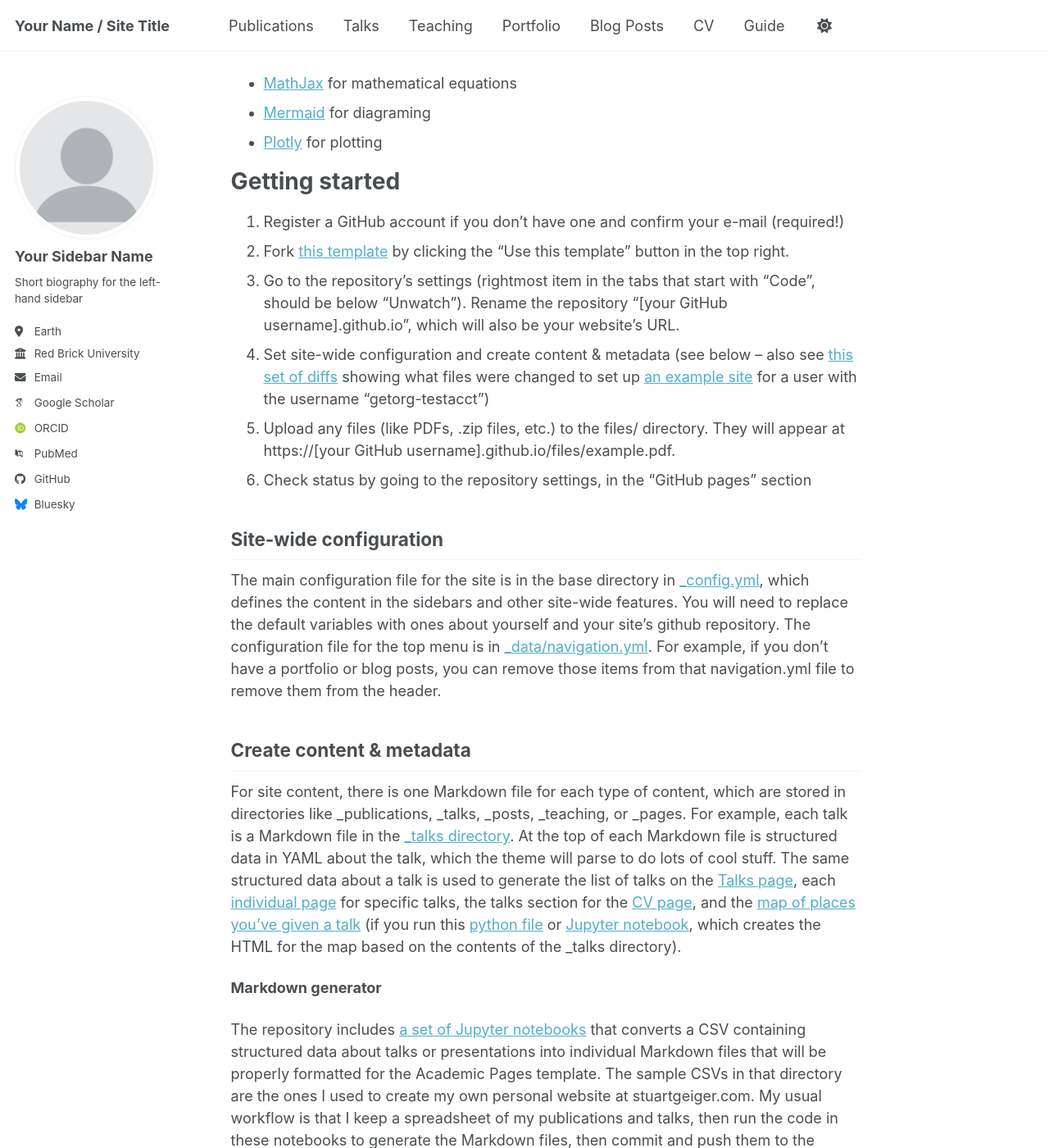
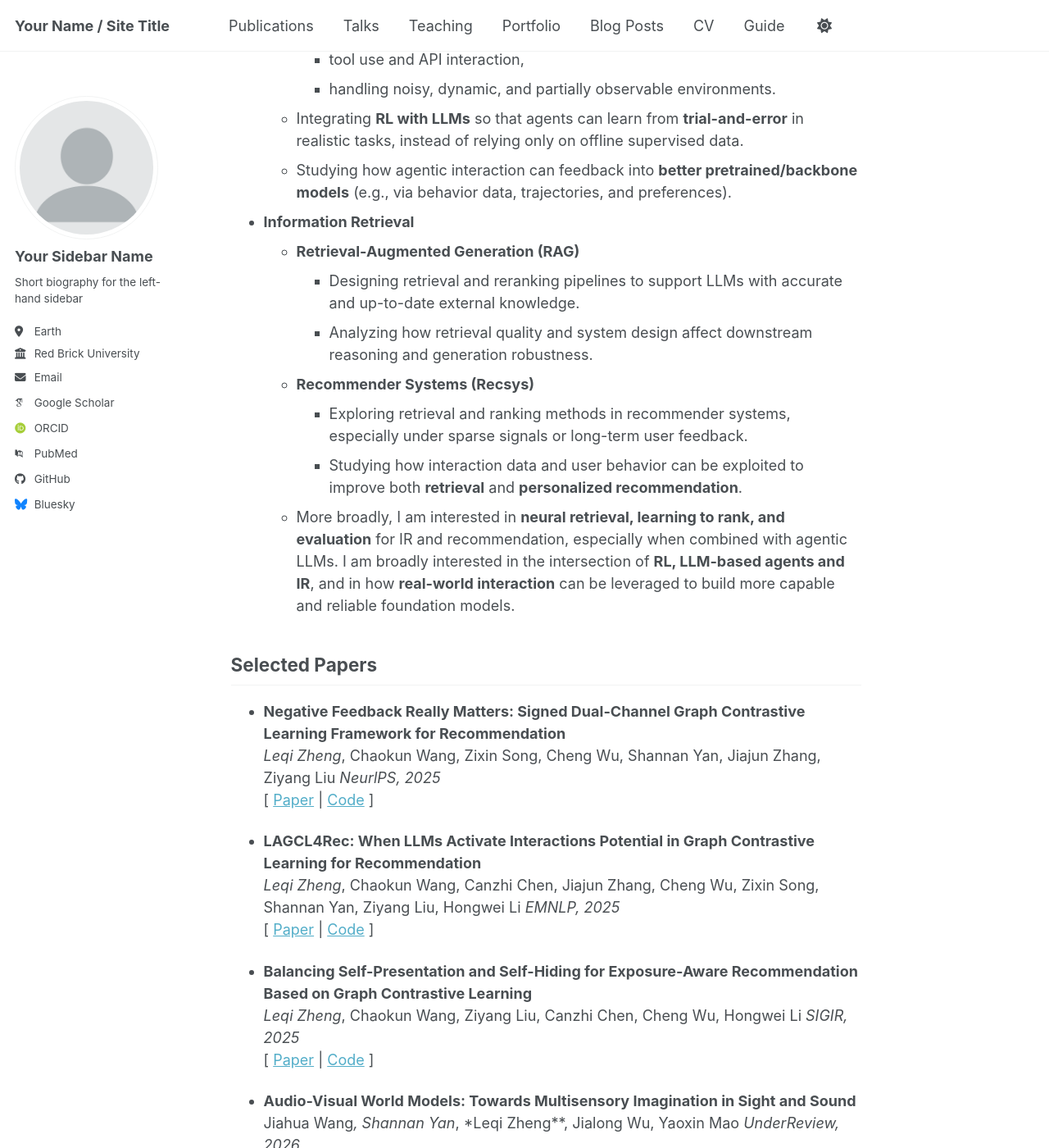
Before and after one commit to LQgdwind/LQgdwind.github.io, a Jekyll site: the page built from _pages/about.md, in a window 1280 px wide and 1400 px high, scrolled down 684 px. Shown: the whole window at 82% size. Built offline with Jekyll 4.4.1, drawn with Linux system fonts in a browser that asks for light colours; some web fonts are replaced; a script bundle is joined from its source files by our own code; library files that are not in the unit come from our copies; some of the changed text lies outside the part shown.

Commit message:
Revise 'About' section with personal details and research
Updated the 'About' section with personal research interests and experiences. Added details on research topics, selected papers, and honors.

```diff
--- a/_pages/about.md
+++ b/_pages/about.md
@@ -7,47 +7,81 @@
   - /about.html
 ---
 
+About me
+------
 
-A data-driven personal website
-======
-Like many other Jekyll-based GitHub Pages templates, Academic Pages makes you separate the website's content from its form. The content & metadata of your website are in structured Markdown files, while various other files constitute the theme, specifying how to transform that content & metadata into HTML pages. You keep these various Markdown (.md), YAML (.yml), HTML, and CSS files in a public GitHub repository. Each time you commit and push an update to the repository, the [GitHub pages](https://pages.github.com/) service creates static HTML pages based on these files, which are hosted on GitHub's servers free of charge.
+I am a second-year master student at Tsinghua University. My research mainly lies in **LLMs, Agentic Reinforcement Learning (Agentic RL)** and **Information Retrieval (IR)**, with a recent emphasis on **Web Agents**.
+A core motivation of my work is to use **interaction with real environments** to **improve the base competence of models**—such as their planning ability, robustness, and generalization, rather than only optimizing for narrow, static benchmarks.
 
-Many of the features of dynamic content management systems (like Wordpress) can be achieved in this fashion, using a fraction of the computational resources and with far less vulnerability to hacking and DDoSing. You can also modify the theme to your heart's content without touching the content of your site. If you get to a point where you've broken something in Jekyll/HTML/CSS beyond repair, your Markdown files describing your talks, publications, etc. are safe. You can rollback the changes or even delete the repository and start over - just be sure to save the Markdown files! You can also write scripts that process the structured data on the site, such as [this one](https://github.com/academicpages/academicpages.github.io/blob/master/talkmap.ipynb) that analyzes metadata in pages about talks to display [a map of every location you've given a talk](https://academicpages.github.io/talkmap.html).
+Research Interests
+------
+My current and past research topics include:
+- **LLMs & Agentic Reinforcement Learning**
+  - Building **web agents** that autonomously browse, understand, and operate complex websites to complete long-horizon tasks.
+  - Using web interaction as a **training ground to enhance the “base schema” / fundamental capabilities** of models, such as:
+    - strategic planning and task decomposition,
+    - tool use and API interaction,
+    - handling noisy, dynamic, and partially observable environments.
+  - Integrating **RL with LLMs** so that agents can learn from **trial-and-error** in realistic tasks, instead of relying only on offline supervised data.
+  - Studying how agentic interaction can feedback into **better pretrained/backbone models** (e.g., via behavior data, trajectories, and preferences).
+- **Information Retrieval**
+  - **Retrieval-Augmented Generation (RAG)**
+    - Designing retrieval and reranking pipelines to support LLMs with accurate and up-to-date external knowledge.
+    - Analyzing how retrieval quality and system design affect downstream reasoning and generation robustness.
+  - **Recommender Systems (Recsys)**
+    - Exploring retrieval and ranking methods in recommender systems, especially under sparse signals or long-term user feedback.
+    - Studying how interaction data and user behavior can be exploited to improve both **retrieval** and **personalized recommendation**.
+  - More broadly, I am interested in **neural retrieval, learning to rank, and evaluation** for IR and recommendation, especially when combined with agentic LLMs.
+I am broadly interested in the intersection of **RL, LLM-based agents and IR**, and in how **real-world interaction** can be leveraged to build more capable and reliable foundation models.
 
-For those users that need more advanced functionality, the template also supports the following popular tools:
-- [MathJax](https://www.mathjax.org/) for mathematical equations
-- [Mermaid](https://mermaid.js.org/) for diagraming
-- [Plotly](https://plotly.com/javascript/) for plotting
 
-Getting started
-======
-1. Register a GitHub account if you don't have one and confirm your e-mail (required!)
-1. Fork [this template](https://github.com/academicpages/academicpages.github.io) by clicking the "Use this template" button in the top right.
-1. Go to the repository's settings (rightmost item in the tabs that start with "Code", should be below "Unwatch"). Rename the repository "[your GitHub username].github.io", which will also be your website's URL.
-1. Set site-wide configuration and create content & metadata (see below -- also see [this set of diffs](https://archive.is/3TPas) showing what files were changed to set up [an example site](https://getorg-testacct.github.io) for a user with the username "getorg-testacct")
-1. Upload any files (like PDFs, .zip files, etc.) to the files/ directory. They will appear at https://[your GitHub username].github.io/files/example.pdf.
-1. Check status by going to the repository settings, in the "GitHub pages" section
+Selected Papers
+------
 
-Site-wide configuration
+- **Negative Feedback Really Matters: Signed Dual-Channel Graph Contrastive Learning Framework for Recommendation**
+  *Leqi Zheng*, Chaokun Wang, Zixin Song, Cheng Wu, Shannan Yan, Jiajun Zhang, Ziyang Liu
+  _NeurlPS, 2025_
+  \[ [Paper](#) | [Code](#) \]
+
+- **LAGCL4Rec: When LLMs Activate Interactions Potential in Graph Contrastive Learning for Recommendation**
+  *Leqi Zheng*, Chaokun Wang, Canzhi Chen, Jiajun Zhang, Cheng Wu, Zixin Song, Shannan Yan, Ziyang Liu, Hongwei Li
+  _EMNLP, 2025_
+  \[ [Paper](#) | [Code](#) \]
+
+- **Balancing Self-Presentation and Self-Hiding for Exposure-Aware Recommendation Based on Graph Contrastive Learning**
+  *Leqi Zheng*, Chaokun Wang, Ziyang Liu, Canzhi Chen, Cheng Wu, Hongwei Li
+  _SIGIR, 2025_
+  \[ [Paper](#) | [Code](#) \]
+
+- **Audio-Visual World Models: Towards Multisensory Imagination in Sight and Sound**
+  Jiahua Wang*, Shannan Yan*, *Leqi Zheng**, Jialong Wu, Yaoxin Mao
+  _UnderReview, 2026_
+  \[ [Paper](#) | [Code](#) \]
+
+- **What Should I Cite? A RAG Benchmark for Academic Citation Prediction**
+  *Leqi Zheng**, Jiajun Zhang*, Canzhi Chen*, Chaokun Wang, Hongwei Li, Yuying Li, Yaoxin Mao, Shannan Yan, Zixin Song, Zhiyuan Feng, Zhaolu Kang, Zirong Chen, Hang Zhang, Qiang Liu, Liang Wang and Ziyang Liu
+  _UnderReview, 2026_
+  \[ [Paper](#) | [Code](#) \]
+
+Honors and Awards
 ------
-The main configuration file for the site is in the base directory in [_config.yml](https://github.com/academicpages/academicpages.github.io/blob/master/_config.yml), which defines the content in the sidebars and other site-wide features. You will need to replace the default variables with ones about yourself and your site's github repository. The configuration file for the top menu is in [_data/navigation.yml](https://github.com/academicpages/academicpages.github.io/blob/master/_data/navigation.yml). For example, if you don't have a portfolio or blog posts, you can remove those items from that navigation.yml file to remove them from the header.
 
-Create content & metadata
+- **2024** Excellent Higher Education Graduate of Beijing Municipality
+- **2023** &nbsp; China National Scholarship
+- **2022** &nbsp; China National Scholarship
+
+Experience
 ------
-For site content, there is one Markdown file for each type of content, which are stored in directories like _publications, _talks, _posts, _teaching, or _pages. For example, each talk is a Markdown file in the [_talks directory](https://github.com/academicpages/academicpages.github.io/tree/master/_talks). At the top of each Markdown file is structured data in YAML about the talk, which the theme will parse to do lots of cool stuff. The same structured data about a talk is used to generate the list of talks on the [Talks page](https://academicpages.github.io/talks), each [individual page](https://academicpages.github.io/talks/2012-03-01-talk-1) for specific talks, the talks section for the [CV page](https://academicpages.github.io/cv), and the [map of places you've given a talk](https://academicpages.github.io/talkmap.html) (if you run this [python file](https://github.com/academicpages/academicpages.github.io/blob/master/talkmap.py) or [Jupyter notebook](https://github.com/academicpages/academicpages.github.io/blob/master/talkmap.ipynb), which creates the HTML for the map based on the contents of the _talks directory).
 
-**Markdown generator**
+-  Research Intern, THUIR, Department of Computer Science and Technology, Tsinghua University.
+  -  Work on Information Retrieval.
+-  Research Intern, AntGroup.
+  -  Work on Agentic RL and Ling Post-training.
+-  Research Intern, Wangxuan Institute of Computer Technology, Peking University.
+  -  Work on Recsys.
+-  Research Intern, JD.com, Inc.
+  -  Work on Data Mining and Recsys.
 
-The repository includes [a set of Jupyter notebooks](https://github.com/academicpages/academicpages.github.io/tree/master/markdown_generator
-) that converts a CSV containing structured data about talks or presentations into individual Markdown files that will be properly formatted for the Academic Pages template. The sample CSVs in that directory are the ones I used to create my own personal website at stuartgeiger.com. My usual workflow is that I keep a spreadsheet of my publications and talks, then run the code in these notebooks to generate the Markdown files, then commit and push them to the GitHub repository.
+---
 
-How to edit your site's GitHub repository
-------
-Many people use a git client to create files on their local computer and then push them to GitHub's servers. If you are not familiar with git, you can directly edit these configuration and Markdown files directly in the github.com interface. Navigate to a file (like [this one](https://github.com/academicpages/academicpages.github.io/blob/master/_talks/2012-03-01-talk-1.md) and click the pencil icon in the top right of the content preview (to the right of the "Raw | Blame | History" buttons). You can delete a file by clicking the trashcan icon to the right of the pencil icon. You can also create new files or upload files by navigating to a directory and clicking the "Create new file" or "Upload files" buttons.
-
-Example: editing a Markdown file for a talk
-![Editing a Markdown file for a talk](/images/editing-talk.png)
-
-For more info
-------
-More info about configuring Academic Pages can be found in [the guide](https://academicpages.github.io/markdown/), the [growing wiki](https://github.com/academicpages/academicpages.github.io/wiki), and you can always [ask a question on GitHub](https://github.com/academicpages/academicpages.github.io/discussions). The [guides for the Minimal Mistakes theme](https://mmistakes.github.io/minimal-mistakes/docs/configuration/) (which this theme was forked from) might also be helpful.
+_Last updated: Dec. 2025_
```
